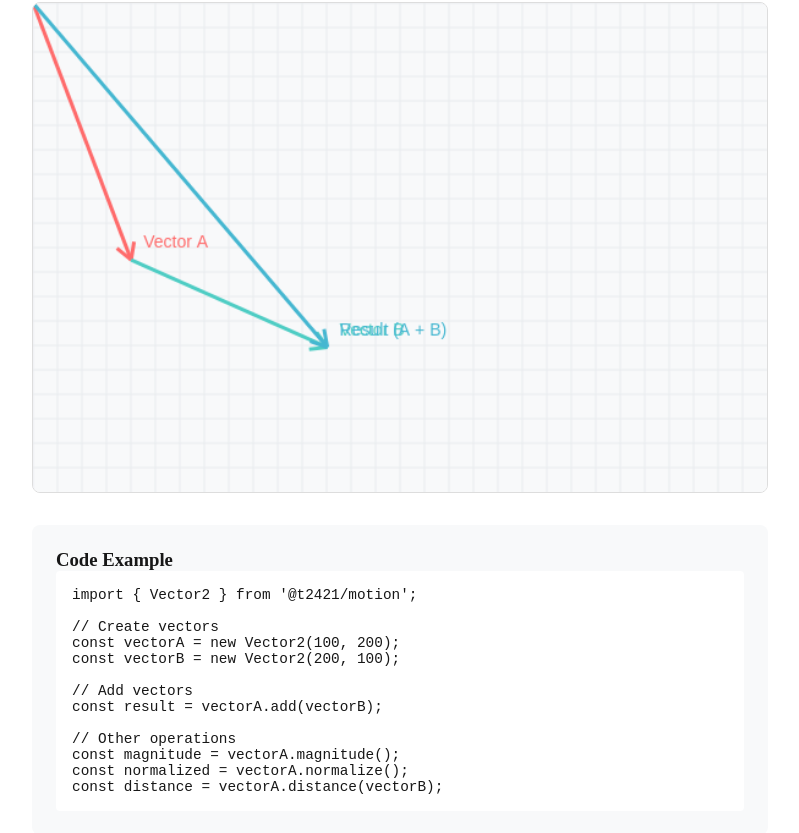
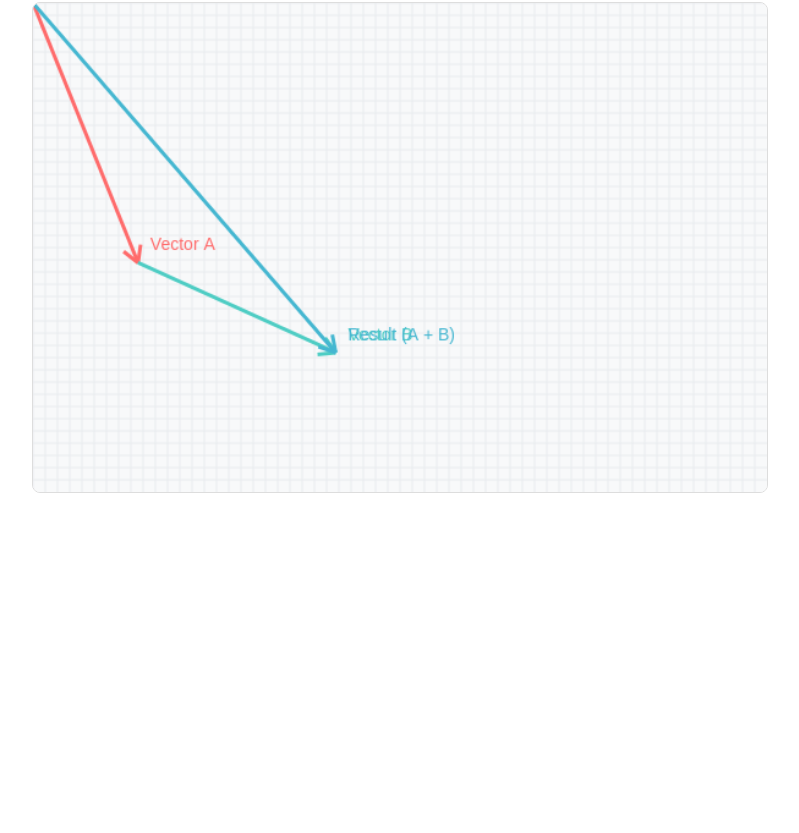
Before and after one commit to t2421/motion-playground, a Next.js app in the folder apps/web/: page /samples/vector-basics in a window 1280 px wide. Shown: the part 159-992 px from the top of the page, without its empty margins (240-1039 px from the left). After the commit the page ends 800 px from the top, so only its background shows below. Built offline with nearby package versions, Linux system fonts and the light colour scheme.

Commit message:
feat: add Home page with sample gallery and integrate CanvasUtil for grid drawing

```diff
--- a/apps/web/app/samples/vector-basics/page.tsx
+++ b/apps/web/app/samples/vector-basics/page.tsx
@@ -2,7 +2,7 @@
 
 import { useEffect, useRef } from 'react';
 import Link from 'next/link';
-import { Vector2 } from '@t2421/motion';
+import { CanvasUtil, Vector2 } from '@t2421/motion';
 
 export default function VectorBasics() {
   const canvasRef = useRef<HTMLCanvasElement>(null);
@@ -34,20 +34,11 @@ export default function VectorBasics() {
       ctx.fillRect(0, 0, canvas.width, canvas.height);
 
       // Draw grid
-      ctx.strokeStyle = '#e9ecef';
-      ctx.lineWidth = 1;
-      for (let x = 0; x < canvas.width; x += 20) {
-        ctx.beginPath();
-        ctx.moveTo(x, 0);
-        ctx.lineTo(x, canvas.height);
-        ctx.stroke();
-      }
-      for (let y = 0; y < canvas.height; y += 20) {
-        ctx.beginPath();
-        ctx.moveTo(0, y);
-        ctx.lineTo(canvas.width, y);
-        ctx.stroke();
-      }
+      CanvasUtil.drawGrid(canvas, {
+        interval: 10,
+        color: '#e9ecef',
+        lineWidth: 1
+      });
 
       // Calculate result vector
       vectors.result = vectors.a.add(vectors.b);
@@ -132,31 +123,6 @@ export default function VectorBasics() {
           style={{ display: 'block', width: '100%', height: 'auto' }}
         />
       </div>
-
-      <div style={{ backgroundColor: '#f8f9fa', padding: '1.5rem', borderRadius: '8px' }}>
-        <h3>Code Example</h3>
-        <pre style={{
-          backgroundColor: '#fff',
-          padding: '1rem',
-          borderRadius: '4px',
-          overflow: 'auto',
-          fontSize: '0.9rem'
-        }}>
-{`import { Vector2 } from '@t2421/motion';
-
-// Create vectors
-const vectorA = new Vector2(100, 200);
-const vectorB = new Vector2(200, 100);
-
-// Add vectors
-const result = vectorA.add(vectorB);
-
-// Other operations
-const magnitude = vectorA.magnitude();
-const normalized = vectorA.normalize();
-const distance = vectorA.distance(vectorB);`}
-        </pre>
-      </div>
     </div>
   );
 }
--- a/package.json
+++ b/package.json
@@ -6,7 +6,10 @@
     "dev": "turbo run dev",
     "lint": "turbo run lint",
     "format": "prettier --write \"**/*.{ts,tsx,md}\"",
-    "check-types": "turbo run check-types"
+    "check-types": "turbo run check-types",
+    "update-package": "cd packages/motion && pnpm build",
+    "install-package": "cd apps/web && pnpm install",
+    "update-app": "pnpm install && pnpm update-package"
   },
   "devDependencies": {
     "prettier": "^3.6.2",
--- a/packages/motion/src/index.ts
+++ b/packages/motion/src/index.ts
@@ -3,6 +3,7 @@ export { Vector2 } from "./vector.js";
 export { BezierCurve, EasingFunctions } from "./bezier.js";
 export { Shape, Circle, Rectangle, Triangle } from "./shapes.js";
 export { MotionUtil } from "./motion.js";
+export { CanvasUtil, type GridOptions } from "./utils/canvas.js";
 
 // Version and package info
 export const VERSION = "0.1.0";
--- /dev/null
+++ b/packages/motion/src/utils/canvas.ts
@@ -0,0 +1,31 @@
+export interface GridOptions {
+  interval?: number;
+  color?: string;
+  lineWidth?: number;
+}
+
+export class CanvasUtil {
+    static drawGrid(
+        canvas: HTMLCanvasElement,
+        options: GridOptions = {}
+    ) {
+        const { interval = 20, color = '#e9ecef', lineWidth = 1 } = options;
+        const ctx = canvas.getContext('2d');
+        if (!ctx) throw new Error('Failed to get canvas context');
+
+        ctx.strokeStyle = color;
+        ctx.lineWidth = lineWidth;
+      for (let x = 0; x < canvas.width; x += interval) {
+        ctx.beginPath();
+        ctx.moveTo(x, 0);
+        ctx.lineTo(x, canvas.height);
+        ctx.stroke();
+      }
+      for (let y = 0; y < canvas.height; y += interval) {
+        ctx.beginPath();
+        ctx.moveTo(0, y);
+        ctx.lineTo(canvas.width, y);
+        ctx.stroke();
+      }
+        }
+}
```
Also changed, not shown: apps/web/app/page-new.tsx (added, +62 -0 lines), 1 other file (tests, documents, lock files or other folders).
